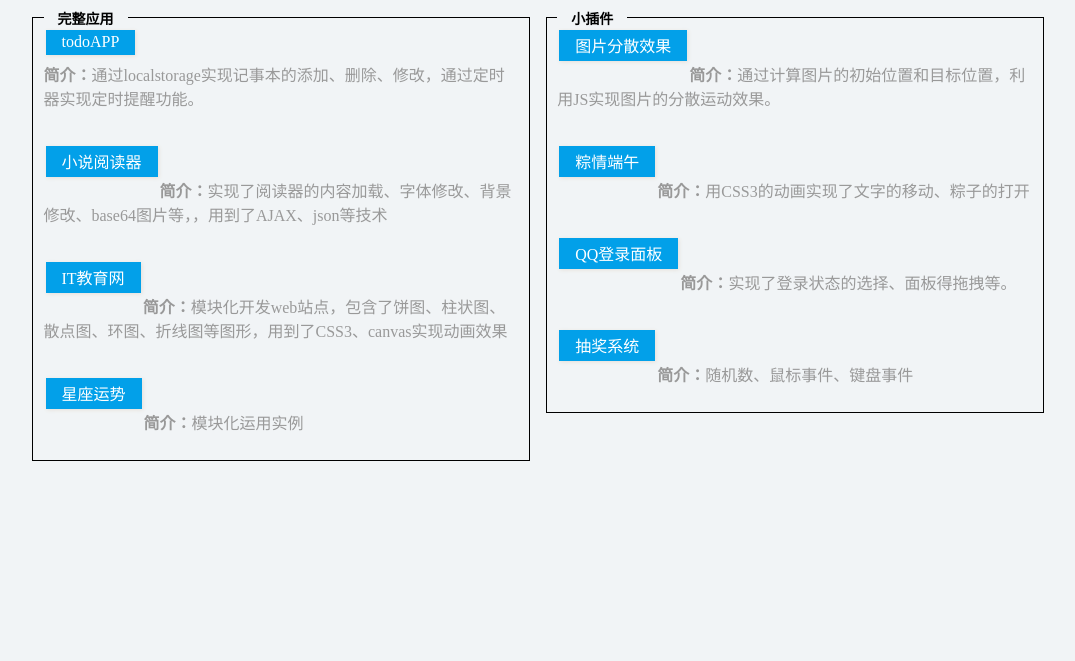
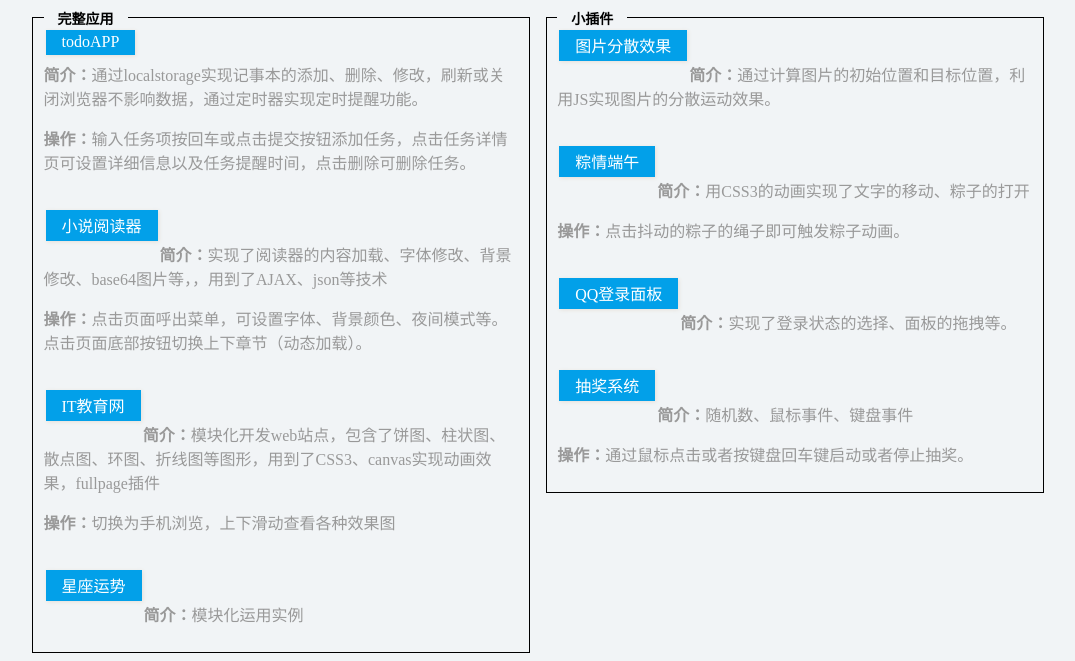
Before and after one commit to bean-sprouts/bean-sprouts.github.io, a plain HTML site: page index.html in a window 1280 px wide. Shown: the part 67-728 px from the top of the page, without its empty margins (102-1177 px from the left). Drawn offline with Linux system fonts and the light colour scheme.

Commit message:
新增主页中的操作提示

```diff
--- a/index.html
+++ b/index.html
@@ -75,13 +75,16 @@
     <div class="fl">
         <h2>完整应用</h2>
         <a href="todoApp/index.html" target="_blank">todoAPP</a><br>
-        <p><strong>简介：</strong>通过localstorage实现记事本的添加、删除、修改，通过定时器实现定时提醒功能。</p>
+        <p><strong>简介：</strong>通过localstorage实现记事本的添加、删除、修改，刷新或关闭浏览器不影响数据，通过定时器实现定时提醒功能。</p>
+        <p><strong>操作：</strong>输入任务项按回车或点击提交按钮添加任务，点击任务详情页可设置详细信息以及任务提醒时间，点击删除可删除任务。</p>
         <br>
         <a href="小说阅读器/index.html" target="_blank">小说阅读器</a><br>
         <p><strong>简介：</strong>实现了阅读器的内容加载、字体修改、背景修改、base64图片等，，用到了AJAX、json等技术</p>
+        <p><strong>操作：</strong>点击页面呼出菜单，可设置字体、背景颜色、夜间模式等。点击页面底部按钮切换上下章节（动态加载）。</p>
         <br>
         <a href="IT教育网2015课程学习情况/index.html" target="_blank">IT教育网</a><br>
-        <p><strong>简介：</strong>模块化开发web站点，包含了饼图、柱状图、散点图、环图、折线图等图形，用到了CSS3、canvas实现动画效果</p>
+        <p><strong>简介：</strong>模块化开发web站点，包含了饼图、柱状图、散点图、环图、折线图等图形，用到了CSS3、canvas实现动画效果，fullpage插件</p>
+        <p><strong>操作：</strong>切换为手机浏览，上下滑动查看各种效果图</p>
         <br>
         <a href="我的1016星座运势/index.html" target="_blank">星座运势</a><br>
         <p><strong>简介：</strong>模块化运用实例</p>
@@ -93,12 +96,14 @@
         <br>
         <a href="粽情端午/index.html" target="_blank">粽情端午</a><br>
         <p><strong>简介：</strong>用CSS3的动画实现了文字的移动、粽子的打开</p>
+        <p><strong>操作：</strong>点击抖动的粽子的绳子即可触发粽子动画。</p>
         <br>
         <a href="QQ登录面板/index.html" target="_blank">QQ登录面板</a><br>
-        <p><strong>简介：</strong>实现了登录状态的选择、面板得拖拽等。</p>
+        <p><strong>简介：</strong>实现了登录状态的选择、面板的拖拽等。</p>
         <br>
         <a href="抽奖系统/index.html" target="_blank">抽奖系统</a><br>
         <p><strong>简介：</strong>随机数、鼠标事件、键盘事件</p>
+        <p><strong>操作：</strong>通过鼠标点击或者按键盘回车键启动或者停止抽奖。</p>
     </div>
 </div>
 </body>
```
